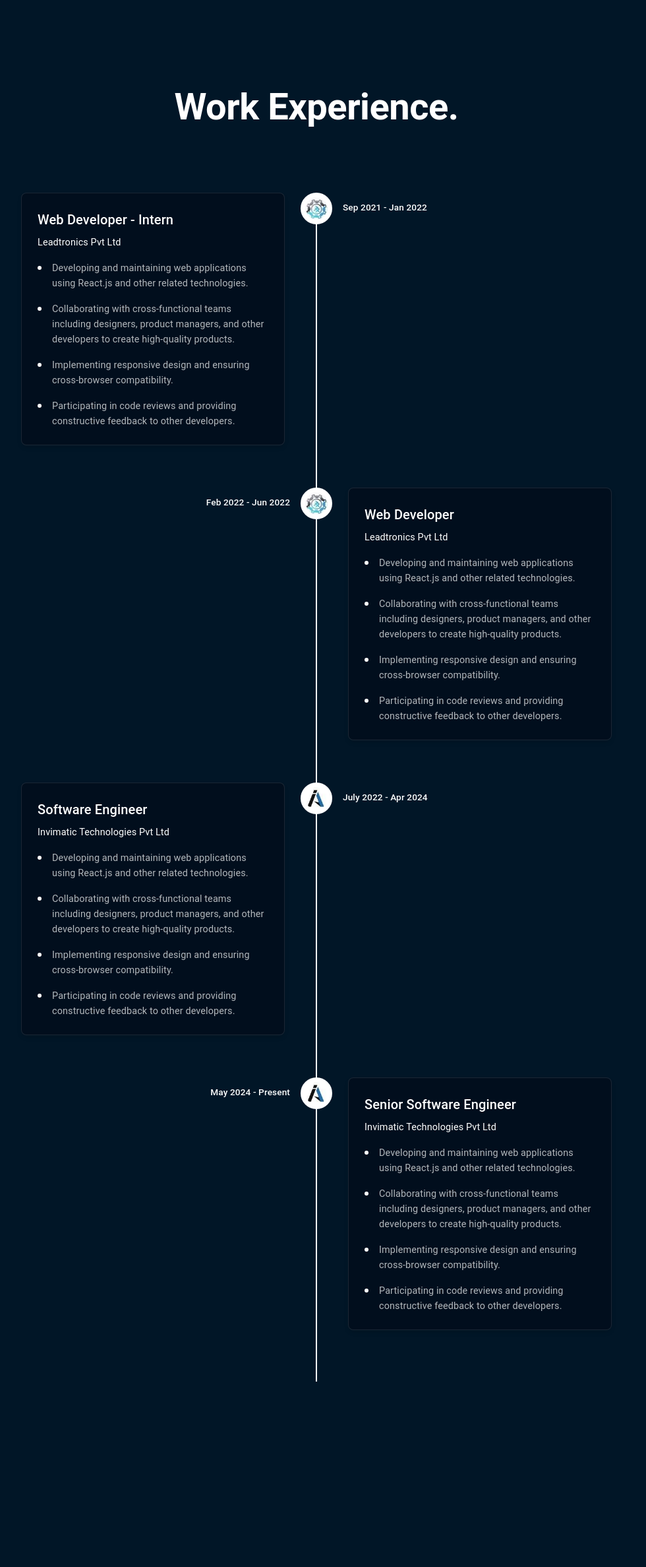
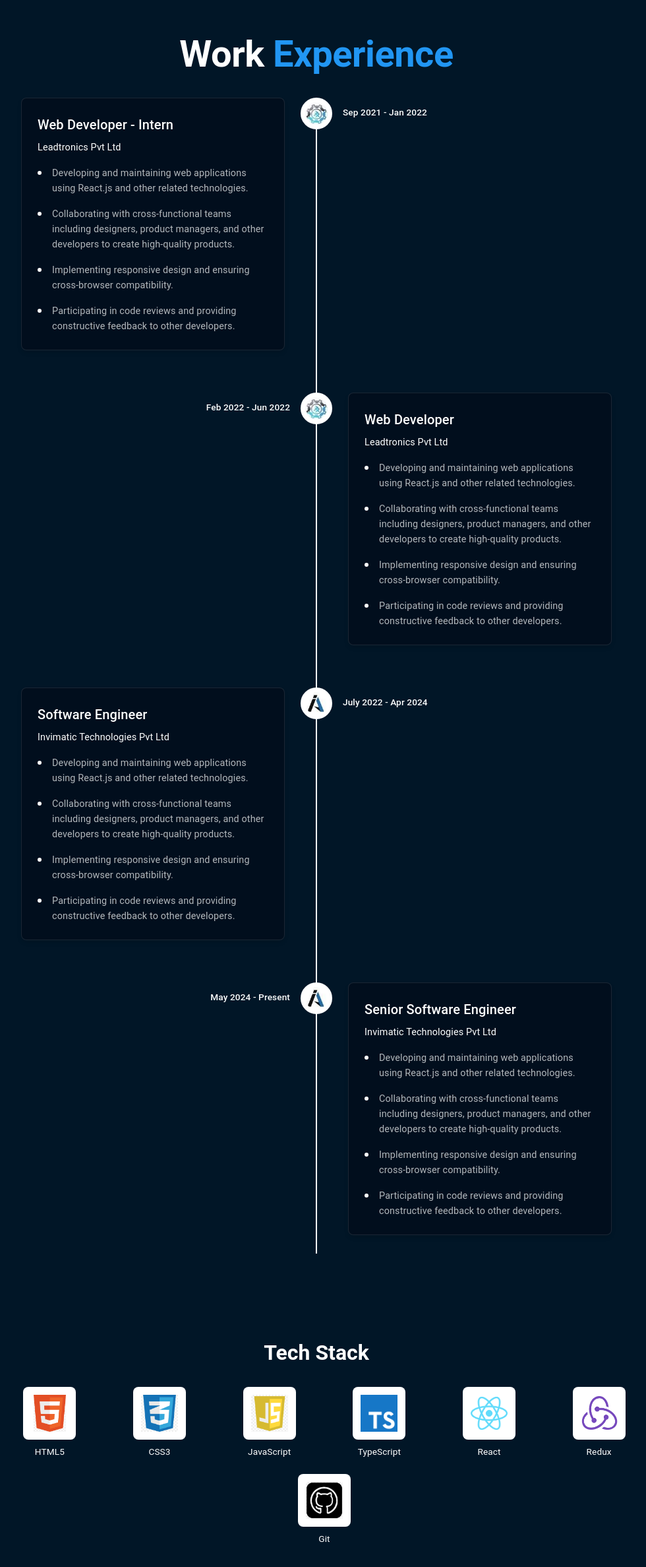
Before and after one commit to VidyaAg/myportfolio, a React (Vite) app: page / in a window 1280 px wide. Shown: the part 1599-3974 px from the top of the page at 66% size, without its empty margins (160-1140 px from the left). Built offline with nearby package versions, Linux system fonts and the light colour scheme.

Commit message:
fixes header

```diff
--- a/src/App.tsx
+++ b/src/App.tsx
@@ -150,13 +150,13 @@
         <Box ref={homeRef} sx={{ height: '100vh' }}>
           <Home />
         </Box>
-        <Box ref={aboutRef} sx={{ height: '100vh' }}>
+        <Box ref={aboutRef} sx={{ height: '90vh' }}>
           <About />
         </Box>
         {/* <Box ref={projectsRef} sx={{ height: '100vh' }}>
           <Projects />
         </Box> */}
-         <Box ref={experienceRef} sx={{ height: '370vh' }}>
+         <Box ref={experienceRef} sx={{ height: '400vh' }}>
           <Experience />
         </Box>
         <Box ref={contactRef} sx={{ height: '100vh' }}>
@@ -168,3 +168,37 @@
 }
 
 export default App;
+
+// src/components/Typography.tsx
+import { Typography } from '@mui/material';
+
+export const Header = ({ children }: { children: React.ReactNode }) => (
+  <Typography
+    variant="h2"
+    sx={{
+      mb: 4,
+      textAlign: 'center',
+      '& span': {
+        color: 'primary.main',
+      },
+    }}
+  >
+    {children}
+  </Typography>
+);
+
+export const Paragraph = ({ children }: { children: React.ReactNode }) => (
+  <Typography
+    variant="h6"
+    sx={{
+      mb: 6,
+      lineHeight: 1.8,
+      maxWidth: '1000px',
+      mx: 'auto',
+      textAlign: 'center',
+      color: 'rgba(255, 255, 255, 0.9)',
+    }}
+  >
+    {children}
+  </Typography>
+);
--- a/src/about.tsx
+++ b/src/about.tsx
@@ -1,4 +1,5 @@
-import { Container, Typography, Box, Stack } from "@mui/material";
+import { Container, Box, Stack, Typography } from "@mui/material";
+import { Header, Paragraph } from "./App";
 
 const ExperienceCard = ({ title }: any) => (
     <Box
@@ -41,36 +42,17 @@
                 color: 'white',
             }}
         >
-            <Typography
-                variant="h2"
-                sx={{
-                    mb: 4,
-                    textAlign: 'center',
-                    '& span': {
-                        color: 'primary.main',
-                    }
-                }}
-            >
+            <Header>
                 About <span>Me</span>
-            </Typography>
+            </Header>
 
-            <Typography
-                variant="h6"
-                sx={{
-                    mb: 6,
-                    lineHeight: 1.8,
-                    maxWidth: '1000px',
-                    mx: 'auto',
-                    textAlign: 'center',
-                    color: 'rgba(255, 255, 255, 0.9)',
-                }}
-            >
+            <Paragraph>
                 As a passionate Frontend Developer, I bring ideas to life through cutting-edge web technologies.
                 My expertise lies in crafting performant applications using React, Next.js, and Redux, JavaScript, TypeScript, HTML, and CSS with a
                 strong focus on delivering exceptional user experiences. Led development of enterprise-level applications utilizing React and Next.js.
                 Specialized in building high-performance web applications with a focus on SEO optimization and modern deployment practices. Passionate about mentoring junior
                 developers and fostering a collaborative team environment.
-            </Typography>
+            </Paragraph>
 
             <Stack
                 direction={{ xs: 'column', sm: 'row' }}
--- a/src/contact.tsx
+++ b/src/contact.tsx
@@ -1,5 +1,6 @@
 import { Container, Typography, Box, Grid } from "@mui/material";
 import { Mail, Phone, LocationOn } from "@mui/icons-material";
+import { Header } from "./App";
 
 const ContactCard = ({ icon, title, content }: { icon: React.ReactNode, title: string, content: string }) => (
     <Box
@@ -77,18 +78,10 @@
                 height: 'calc(100vh - 64px)' // Subtract header height
             }}
         >
-            <Typography
-                component="h1"
-                sx={{
-                    fontSize: { xs: '2.5rem', md: '3rem' },
-                    fontWeight: 600,
-                    color: '#fff',
-                    textAlign: 'center',
-                    mb: 6
-                }}
-            >
-                Contact <span style={{ color: 'rgba(255, 255, 255, 0.6)' }}>Me</span>
-            </Typography>
+            <Header>
+                Contact <span>Me</span>
+            </Header>
+
             <Grid
                 container
                 spacing={4}
--- a/src/experience.tsx
+++ b/src/experience.tsx
@@ -1,5 +1,92 @@
-import { Container, Typography, Box, Stack } from "@mui/material";
+import { Container, Box, Stack, Typography, Grid } from "@mui/material";
+import { Header } from "./App";
 
+const TechBadges = () => {
+    const badges = [
+        { name: "HTML5", logo: "src/assets/html.png" },
+        { name: "CSS3", logo: "src/assets/css.png" },
+        { name: "JavaScript", logo: "src/assets/js.png" },
+        { name: "TypeScript", logo: "src/assets/ts.jpg" },
+        { name: "React", logo: "src/assets/React-icon.svg.png" },
+        { name: "Redux", logo: "src/assets/redux.png" },
+        { name: "Git", logo: "src/assets/git.png" },
+    ];
+    return (
+        <Box sx={{ bgcolor: '#011627', py: 4 }}>
+            <Typography
+                variant="h3"
+                sx={{
+                    color: 'white',
+                    textAlign: 'center',
+                    fontSize: '2rem',
+                    fontWeight: 600,
+                    mb: 4
+                }}
+            >
+                Tech Stack
+            </Typography>
+            <Grid
+                container
+                spacing={3}
+                justifyContent="center"
+                sx={{
+                    maxWidth: '1000px',
+                    mx: 'auto',
+                    px: { xs: 2, md: 0 }
+                }}
+            >
+                {badges.map((badge, index) => (
+                    <Grid item key={index} xs={4} sm={3} md={2}>
+                        <Box
+                            sx={{
+                                display: 'flex',
+                                flexDirection: 'column',
+                                alignItems: 'center',
+                                gap: 1
+                            }}
+                        >
+                            <Box
+                                sx={{
+                                    width: '80px',
+                                    height: '80px',
+                                    display: 'flex',
+                                    alignItems: 'center',
+                                    justifyContent: 'center',
+                                    transition: 'transform 0.3s ease',
+                                    backgroundColor: '#ffffff',
+                                    borderRadius: '8px',
+                                    padding: '12px',
+                                    '&:hover': {
+                                        transform: 'scale(1.1)',
+                                    }
+                                }}
+                            >
+                                <img
+                                    src={badge.logo}
+                                    alt={badge.name}
+                                    style={{
+                                        width: '100%',
+                                        height: '100%',
+                                        objectFit: 'contain'
+                                    }}
+                                />
+                            </Box>
+                            <Typography
+                                sx={{
+                                    color: 'white',
+                                    fontSize: '0.85rem',
+                                    textAlign: 'center'
+                                }}
+                            >
+                                {badge.name}
+                            </Typography>
+                        </Box>
+                    </Grid>
+                ))}
+            </Grid>
+        </Box>
+    );
+};
 const ExperienceCard = ({ title, company, responsibilities }: any) => (
     <Box
         sx={{
@@ -207,6 +294,7 @@
     ];
 
     return (
+        <>
             <Container
                 maxWidth="lg"
                 sx={{
@@ -220,7 +308,7 @@
                     '&::after': {
                         content: '""',
                         position: 'absolute',
-                    top: '250px',
+                        top: '200px',
                         left: '50%',
                         width: '2px',
                         height: 'calc(100% - 300px)',
@@ -230,20 +318,9 @@
                     }
                 }}
             >
-            <Typography
-                variant="h2"
-                sx={{
-                    color: 'white',
-                    textAlign: 'center',
-                    fontSize: '3rem',
-                    fontWeight: '600',
-                    mb: 12,
-                    position: 'relative',
-                    zIndex: 2
-                }}
-            >
-                Work Experience.
-            </Typography>
+                <Header>
+                    Work <span>Experience</span>
+                </Header>
 
                 <Stack>
                     {experiences.map((exp, index) => (
@@ -262,6 +339,8 @@
                     ))}
                 </Stack>
             </Container>
+            <TechBadges />
+        </>
     );
 };
 
```
Lines whose indentation alone changed are shown as unchanged.
